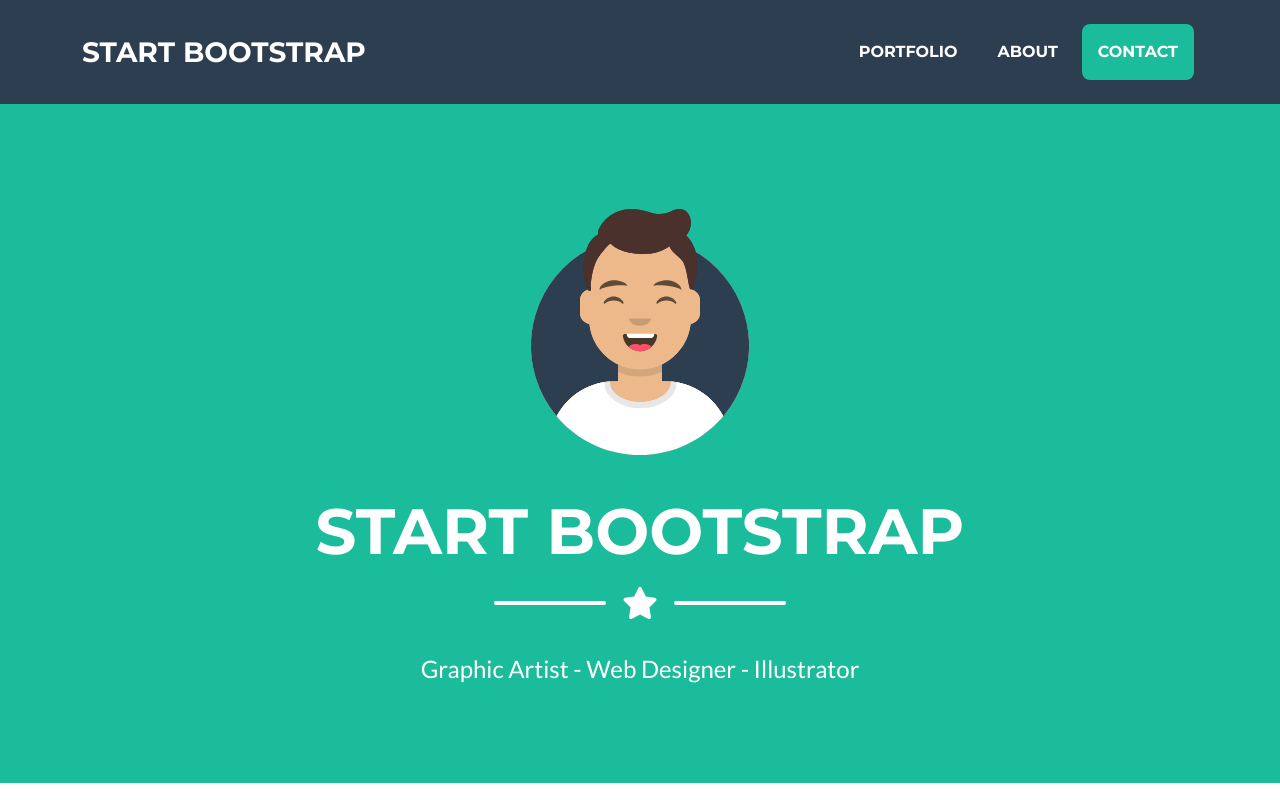
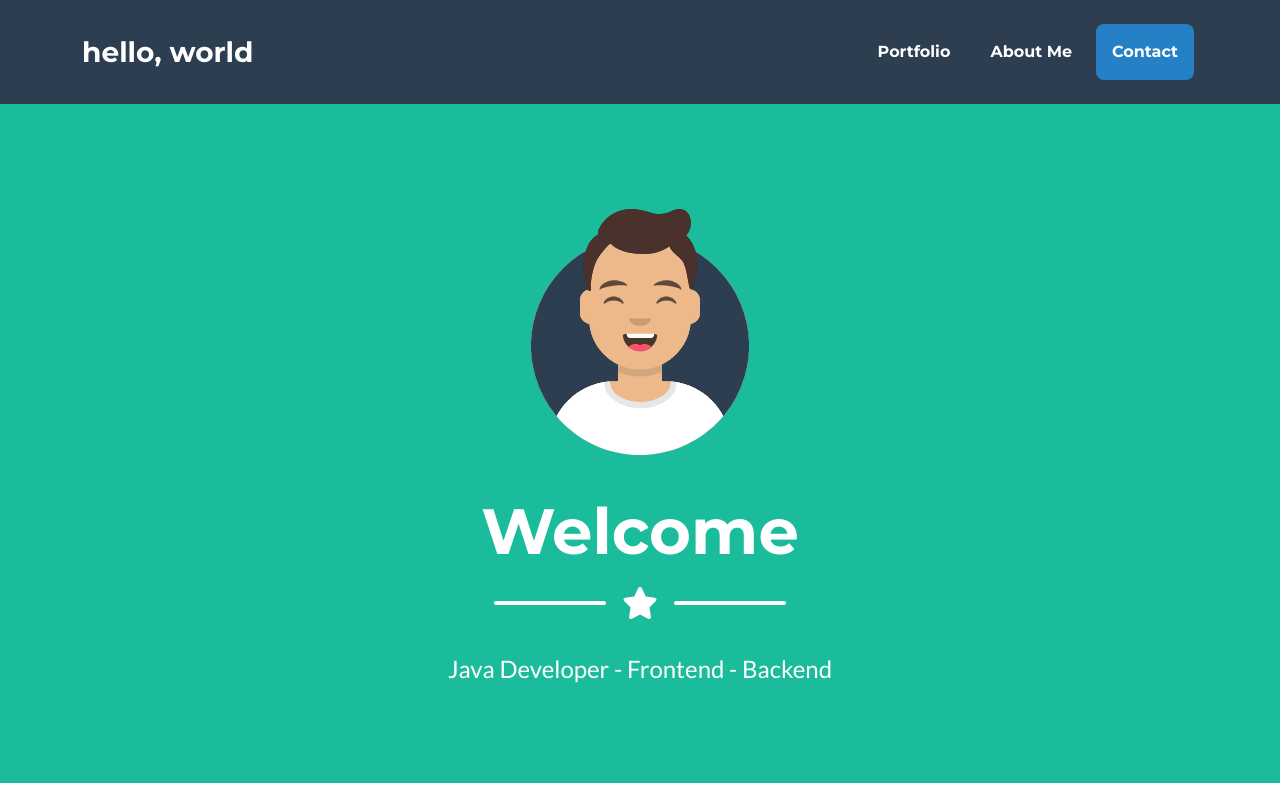
Before and after one commit to EmilForzberg/EmilForsberg, a plain HTML site: page index.html in a window 1280 px wide. Shown: the top 800 px of the page. Drawn offline with nearby package versions, Linux system fonts and the light colour scheme.

Commit message:
Fixed some things so it's my name on the template instead of Bootstrap things.

```diff
--- a/index.html
+++ b/index.html
@@ -32,14 +32,11 @@
   </head>
   <body id="page-top">
     <!-- Navigation-->
-    <nav
-      class="navbar navbar-expand-lg bg-secondary text-uppercase fixed-top"
-      id="mainNav"
-    >
+    <nav class="navbar navbar-expand-lg bg-secondary fixed-top" id="mainNav">
       <div class="container">
-        <a class="navbar-brand" href="#page-top">Start Bootstrap</a>
+        <a class="navbar-brand" href="#page-top">hello, world</a>
         <button
-          class="navbar-toggler text-uppercase font-weight-bold bg-primary text-white rounded"
+          class="navbar-toggler font-weight-bold bg-primary text-white rounded"
           type="button"
           data-bs-toggle="collapse"
           data-bs-target="#navbarResponsive"
@@ -59,7 +56,7 @@
             </li>
             <li class="nav-item mx-0 mx-lg-1">
               <a class="nav-link py-3 px-0 px-lg-3 rounded" href="#about"
-                >About</a
+                >About Me</a
               >
             </li>
             <li class="nav-item mx-0 mx-lg-1">
@@ -81,7 +78,7 @@
           alt="..."
         />
         <!-- Masthead Heading-->
-        <h1 class="masthead-heading text-uppercase mb-0">Start Bootstrap</h1>
+        <h1 class="masthead-heading mb-0">Welcome</h1>
         <!-- Icon Divider-->
         <div class="divider-custom divider-light">
           <div class="divider-custom-line"></div>
@@ -90,7 +87,7 @@
         </div>
         <!-- Masthead Subheading-->
         <p class="masthead-subheading font-weight-light mb-0">
-          Graphic Artist - Web Designer - Illustrator
+          Java Developer - Frontend - Backend
         </p>
       </div>
     </header>
```
Also changed, not shown: css/styles.css.
